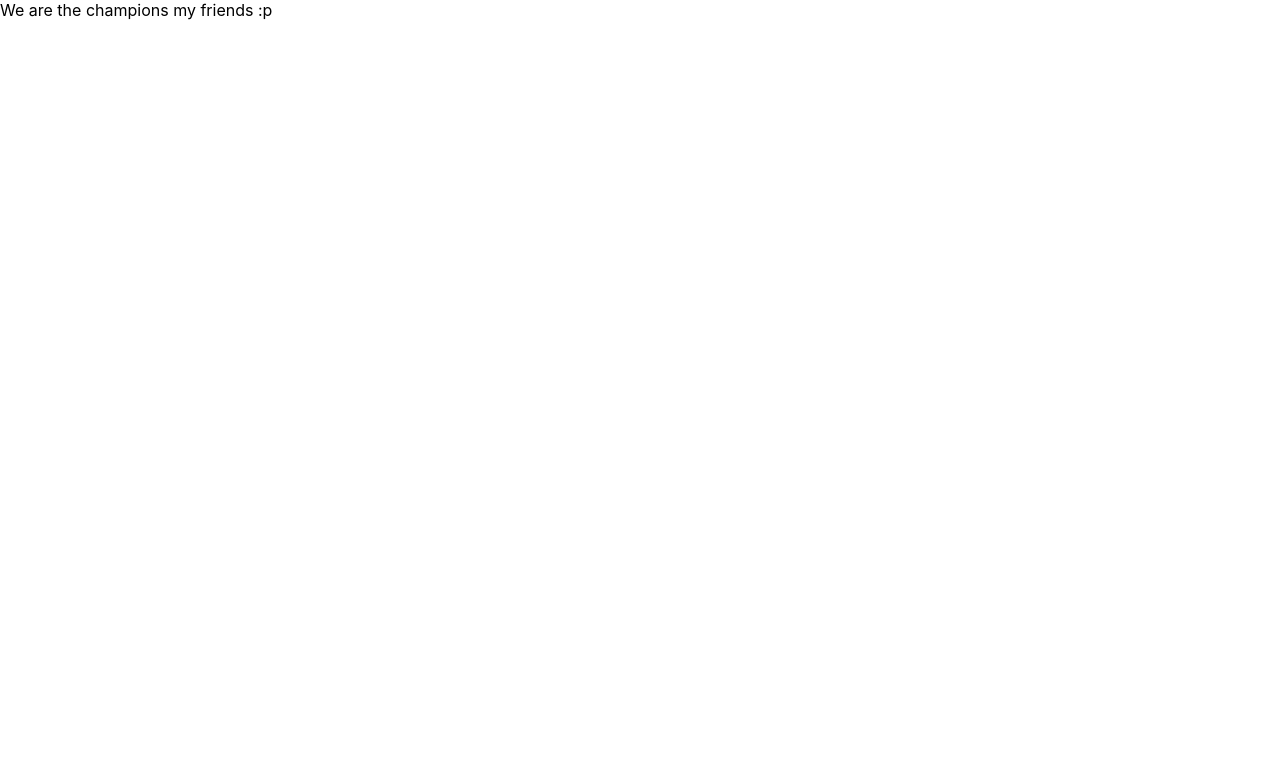
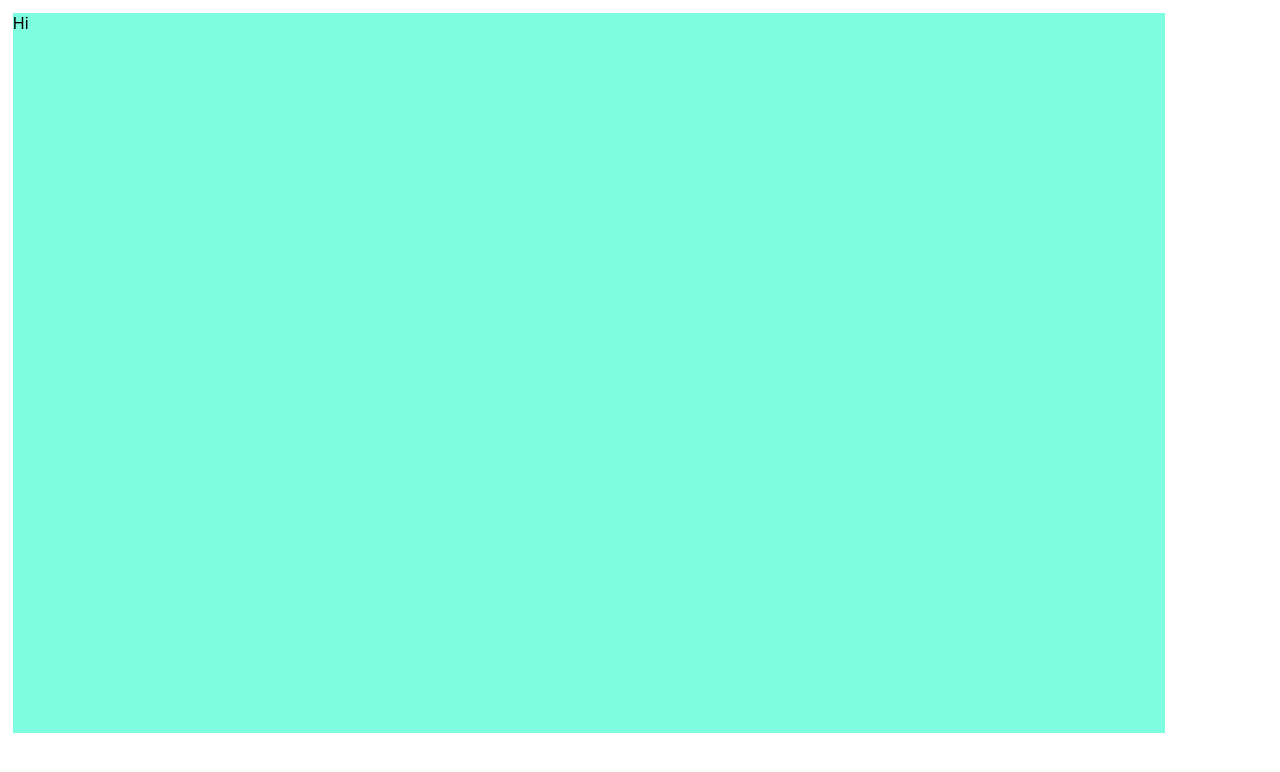
Before and after one commit to ashivalagar/ashivalagar.github.io, a React (Create React App) app in the folder client/: page / in a window 1280 px wide. Shown: the top 772 px of the page. Built offline with nearby package versions, Linux system fonts and the light colour scheme.

Commit message:
[add] basic file structure

```diff
--- a/client/package.json
+++ b/client/package.json
@@ -10,7 +10,9 @@
     "gh-pages": "^3.1.0",
     "react": "^16.13.1",
     "react-dom": "^16.13.1",
-    "react-scripts": "^3.4.3"
+    "react-router-dom": "^5.2.0",
+    "react-scripts": "^3.4.3",
+    "styled-components": "^5.2.0"
   },
   "scripts": {
     "predeploy": "npm run build",
--- a/client/src/App.js
+++ /dev/null
@@ -1,7 +0,0 @@
-import React from "react";
-
-function App() {
-  return <div>We are the champions my friends :p</div>;
-}
-
-export default App;
--- /dev/null
+++ b/client/src/Routes.js
@@ -0,0 +1,24 @@
+import React from "react";
+import { Switch, BrowserRouter as Router, Route } from "react-router-dom";
+import { Home } from "./pages";
+import { Container, AlignContent, ContentWrapper } from "./common/styles";
+
+const Routes = () => {
+  return (
+    <Router>
+      <Container>
+        <AlignContent>
+          <ContentWrapper>
+            <Switch>
+              <Route exact path="/">
+                <Home />
+              </Route>
+            </Switch>
+          </ContentWrapper>
+        </AlignContent>
+      </Container>
+    </Router>
+  );
+};
+
+export default Routes;
--- /dev/null
+++ b/client/src/common/styles.js
@@ -0,0 +1,19 @@
+import styled from "styled-components";
+
+export const Container = styled.div`
+  display: flex;
+  padding: 1%;
+`;
+
+export const AlignContent = styled.div`
+  align-items: center;
+  justify-content: center;
+`;
+
+export const ContentWrapper = styled.div`
+  display: block;
+  margin: auto;
+  height: 90vh;
+  width: 90vw;
+  background: #7efede;
+`;
--- a/client/src/index.js
+++ b/client/src/index.js
@@ -1,12 +1,12 @@
 import React from "react";
 import ReactDOM from "react-dom";
 import "./index.css";
-import App from "./App";
+import Routes from "./Routes";
 import * as serviceWorker from "./serviceWorker";
 
 ReactDOM.render(
   <React.StrictMode>
-    <App />
+    <Routes />
   </React.StrictMode>,
   document.getElementById("root")
 );
--- /dev/null
+++ b/client/src/pages/Home/index.js
@@ -0,0 +1,5 @@
+import React from "react";
+
+export const Home = () => {
+  return <div>Hi</div>;
+};
--- /dev/null
+++ b/client/src/pages/index.js
@@ -0,0 +1 @@
+export * from "./Home";
```
Also changed, not shown: client/src/components/Header/index.js (added), client/src/components/Header/styles.js (added), client/src/components/Navbar/index.js (added), client/src/components/Navbar/styles.js (added), 1 other file (tests, documents, lock files or other folders).
